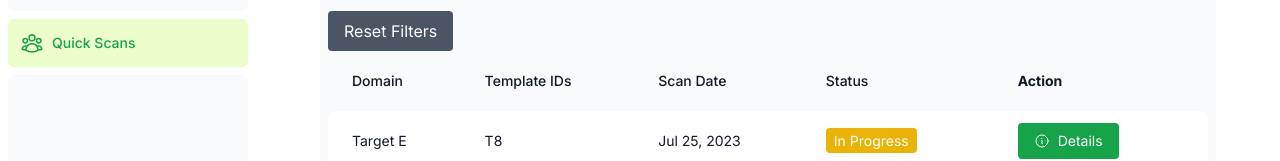
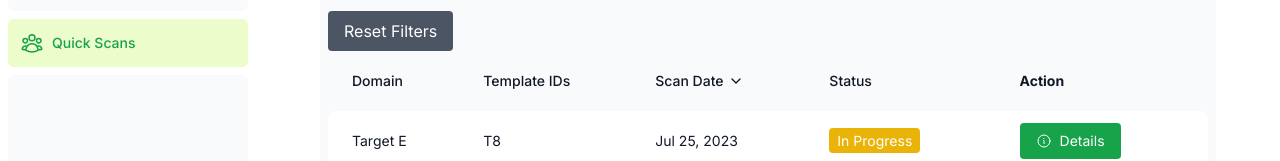
Before and after one commit to shannevie/unofficial_cybertrap, a Next.js app in the folder frontend/: page /dashboard/scans in a window 1280 px wide. Shown: the part 277-438 px from the top of the page. Built offline with nearby package versions, Linux system fonts and the light colour scheme; a web font is replaced by a local one.

Commit message:
feat: sort date

```diff
--- a/frontend/app/ui/scans/table.tsx
+++ b/frontend/app/ui/scans/table.tsx
@@ -14,8 +14,9 @@ import {
 } from "@/components/ui/pagination"
 import FilterByString from '@/components/ui/filterString'
 import FilterByDropdown from '@/components/ui/filterDropdown'
+import SortButton from '@/components/ui/sortButton'
 
-
+// mock data to be removed
 type Scan = {
   ID: string
   DomainID: string
@@ -92,6 +93,10 @@ export default function ScanResultsTable() {
     templateID: '',
     status: ''
   })
+  const [sortConfig, setSortConfig] = useState({
+    key: 'ScanDate',
+    direction: 'desc'
+  })
 
   useEffect(() => {
     fetchScans()
@@ -128,6 +133,22 @@ export default function ScanResultsTable() {
     // }
   }
 
+  // Apply sorting to all scans
+  const handleSort = (key: string) => {
+    let direction = 'asc'
+    if (sortConfig.key === key && sortConfig.direction === 'asc') {
+      direction = 'desc'
+    }
+    setSortConfig({ key, direction })
+
+    const sortedScans = [...filteredScans].sort((a, b) => {
+      const aValue = key === 'ScanDate' ? new Date(a[key]) : a[key]
+      const bValue = key === 'ScanDate' ? new Date(b[key]) : b[key]
+      return direction === 'asc' ? aValue - bValue : bValue - aValue
+    })
+    setFilteredScans(sortedScans)
+  }
+
   // Apply filter to scan based on the selected filter
   const applyFilters = () => {
     let filtered = mockScans
@@ -160,18 +181,18 @@ export default function ScanResultsTable() {
 
     setFilteredScans(filtered)
     console.log(filtered)
-    setCurrentPage(1) // Reset to the first page on filter
+    setCurrentPage(1)
   }
   const handleFilter = (filterType: string, filterValue: string) => {
     setFilters(prevFilters => ({
       ...prevFilters,
       [filterType]: filterValue
     }))
-  } //TODO: add reset filter function here in handleFilter ?
+  }
   const handleViewDetails = (scanId: string) => {
     router.push(`/dashboard/scans/${encodeURIComponent(scanId)}`)
   }
-
+  // Reset filter and results
   const resetFilters = () => {
     setFilters({
       domain: '',
@@ -273,7 +294,12 @@ export default function ScanResultsTable() {
                   Template IDs
                 </th>
                 <th scope="col" className="px-3 py-5 font-medium">
-                  Scan Date
+                  <SortButton
+                    sortKey="ScanDate"
+                    sortConfig={sortConfig}
+                    onSort={handleSort}
+                    label="Scan Date"
+                  />
                 </th>
                 <th scope="col" className="px-3 py-5 font-medium">
                   Status
--- /dev/null
+++ b/frontend/components/ui/sortButton.tsx
@@ -0,0 +1,33 @@
+import { ChevronUpIcon, ChevronDownIcon } from 'lucide-react'
+
+type SortButtonProps = {
+  sortKey: string;
+  sortConfig: { key: string; direction: string };
+  onSort: (key: string) => void;
+  label: string;
+};
+
+const SortButton: React.FC<SortButtonProps> = ({ sortKey, sortConfig, onSort, label }) => {
+  const isActive = sortConfig.key === sortKey;
+
+  return (
+    <button
+      onClick={() => onSort(sortKey)}
+      className="flex items-center space-x-1 text-sm font-medium text-gray-900 hover:text-gray-600"
+    >
+      <span>{label}</span>
+      {isActive ? (
+        sortConfig.direction === 'asc' ? (
+          <ChevronUpIcon className="h-4 w-4" />
+        ) : (
+          <ChevronDownIcon className="h-4 w-4" />
+        )
+      ) : (
+        // Default icon when not active
+        <ChevronDownIcon className="h-4 w-4" />
+      )}
+    </button>
+  );
+};
+
+export default SortButton;
```
